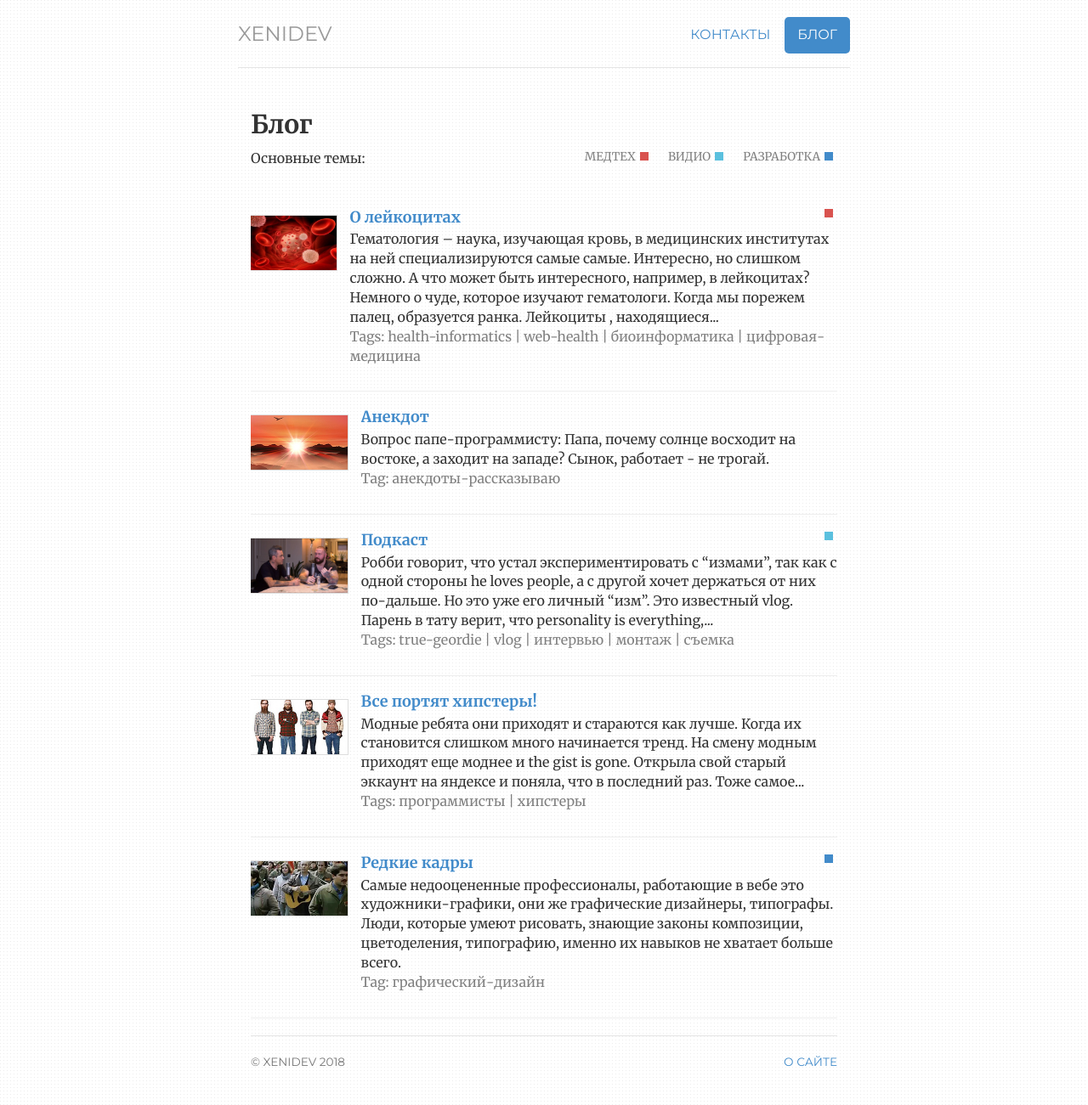
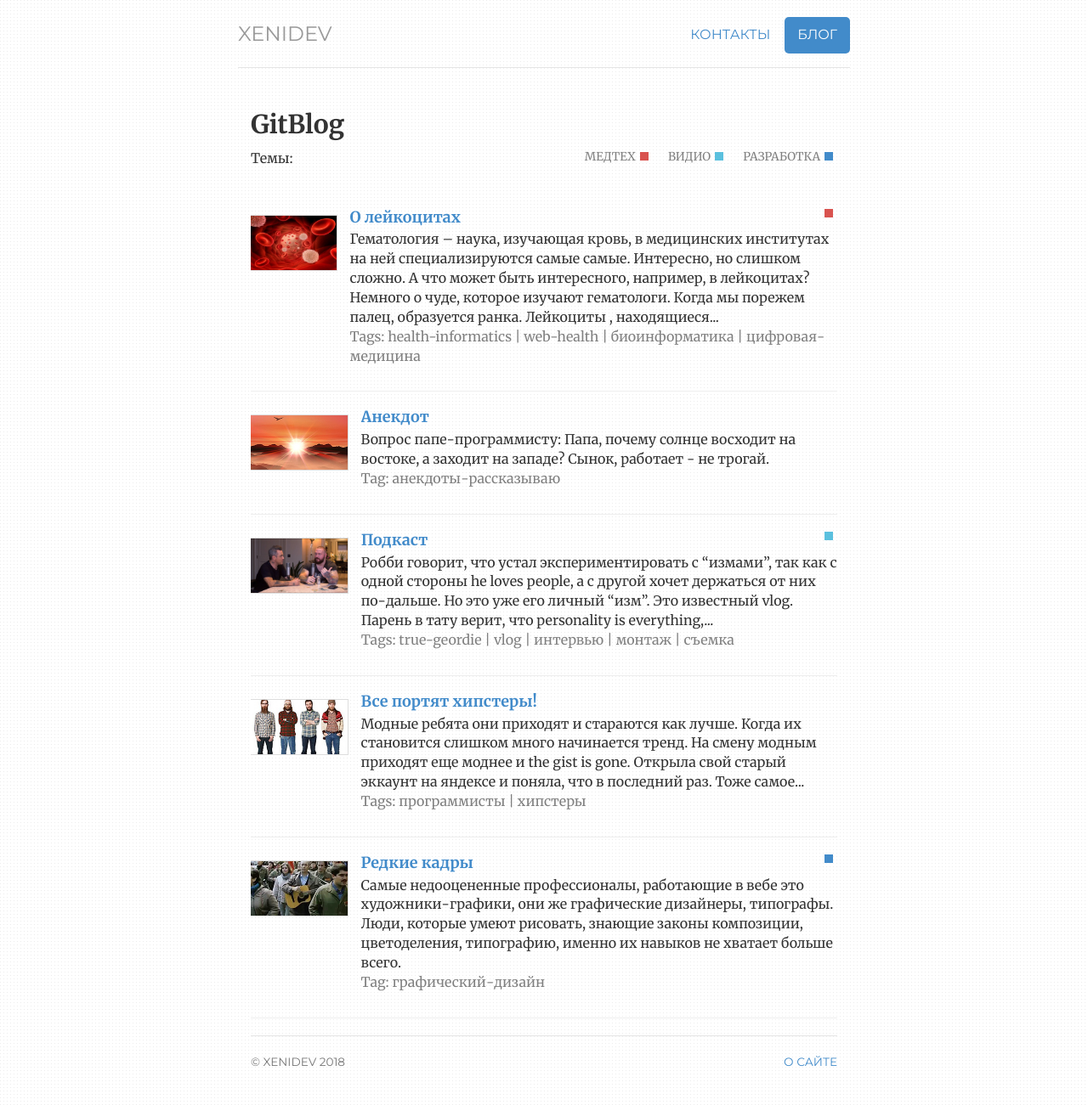
Before and after one commit to ValeraS/xenidev.github.io, a Jekyll site: the page built from notes/index.html, in a window 1280 px wide. Shown: the whole page at 85% size. Built offline with Jekyll 4.4.1, drawn with Linux system fonts in a browser that asks for light colours.

Commit message:
Update index.html

```diff
--- a/notes/index.html
+++ b/notes/index.html
@@ -7,9 +7,9 @@ notes: active
 <div class="container">
    <div class="row">
       <div class="container page-content">
-         <h2>Блог</h2>
+         <h2>GitBlog</h2>
          <ul class="square-categories">
-            <span>Основные темы:</span>
+            <span>Темы:</span>
             <small class="pull-right">
                <li><span class="text-category">медтех</span><span class="badge-category-medtech"></span> </li>
                <li><span class="text-category">видио</span><span class="badge-category-video"></span> </li>
```
